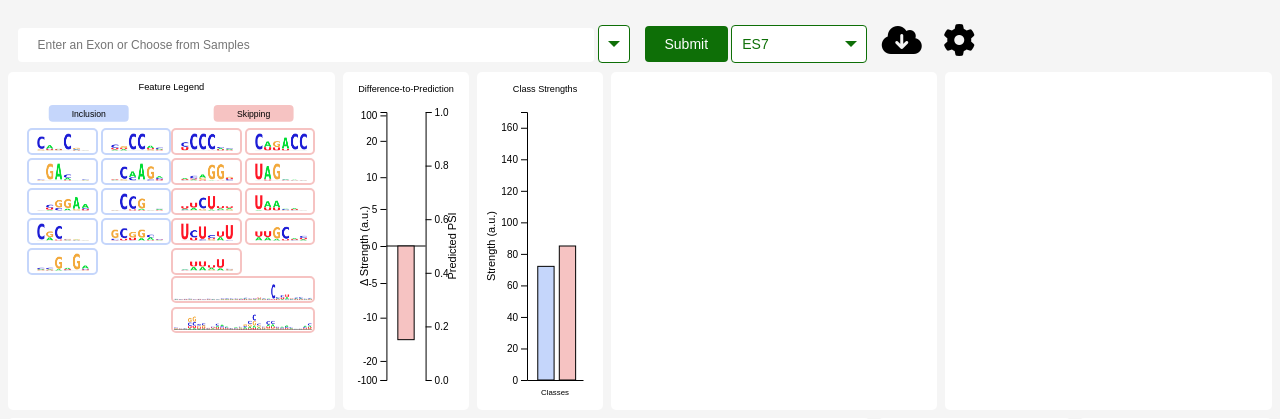
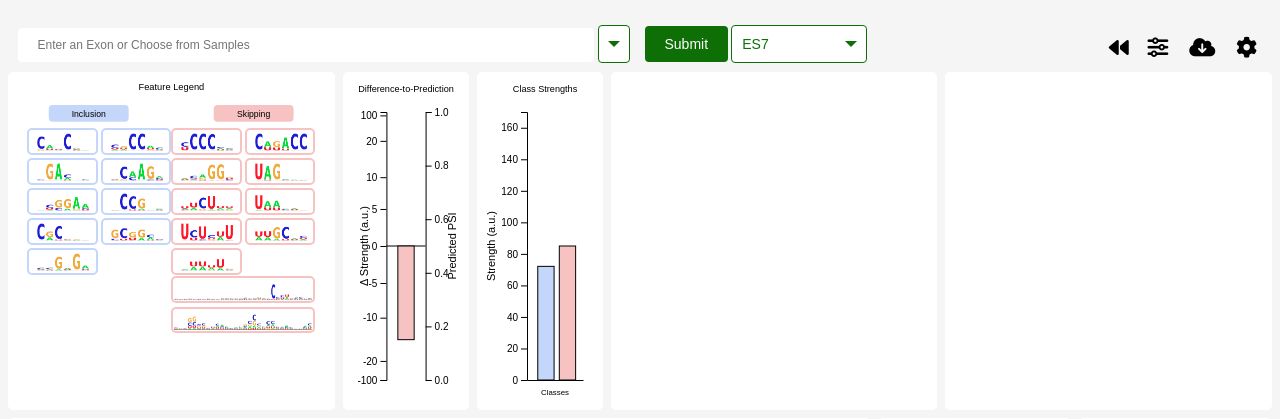
Before and after one commit to Liao-Group/interface-demo, a Flask app: page / in a window 1280 px wide. Shown: the top 419 px of the page. Run offline with Flask 3, Linux system fonts and the light colour scheme; some libraries are stand-ins or nearby versions.

Commit message:
feature legend glitches fixed and setting buttons reorganized

```diff
--- a/src/static/dropdowns.css
+++ b/src/static/dropdowns.css
@@ -1,3 +1,152 @@
+/* Top Right Container */
+.top-right-container {
+  position: absolute;
+  top: 30px;
+  right: 15px;
+  display: flex;
+  gap: 5px;
+  z-index: 1000;
+}
+
+/* Rewind Button */
+/* .rewindButton {
+  font-size: 20px;
+  color: #333;
+  background-color: transparent;
+  border: none;
+  cursor: pointer;
+  text-align: center;
+  padding: 0.2rem;
+  display: flex;
+  align-items: center;
+} */
+
+/* Download Dropdown */
+.dropdown-download {
+  position: relative;
+  padding: 0.2700rem 0.3rem;
+  display: flex;
+}
+
+.dropbtn-download {
+  background: none;
+  border: none;
+  cursor: pointer;
+  font-size: 0.65rem;
+  padding: 0.2rem;
+  display: flex;
+  align-items: center; /* Ensure icons are vertically centered */
+}
+
+.dropdown-content-download {
+  display: none;
+  text-align: center;
+  position: absolute;
+  top: 100%;
+  right: 0;
+  background-color: #f9f9f9;
+  min-width: 12.5rem;
+  box-shadow: 0 0.5rem 1rem rgba(0, 0, 0, 0.2);
+  z-index: 1;
+  padding: 0.75rem 1rem;
+  border-radius: 0.625rem;
+}
+
+.dropdown-content-download a {
+  color: black;
+  padding: 0.75rem 1rem;
+  text-decoration: none;
+  display: block;
+  font-size: 12px;
+}
+
+/* Settings Dropdown */
+.dropdown {
+  position: relative;
+  padding: 0.2700rem 0.3rem;
+  display: flex;
+}
+
+.dropbtn {
+  background: none;
+  border: none;
+  cursor: pointer;
+  font-size: 0.65rem;
+  padding: 0.2rem;
+  display: flex;
+  align-items: center; /* Ensure icons are vertically centered */
+}
+
+.dropdown-content {
+  display: none;
+  text-align: center;
+  position: absolute;
+  top: 100%;
+  right: 0;
+  background-color: #f9f9f9;
+  min-width: 12.5rem;
+  box-shadow: 0 0.5rem 1rem rgba(0, 0, 0, 0.2);
+  z-index: 1;
+  padding: 0.75rem 1rem;
+  border-radius: 0.625rem;
+}
+
+.dropdown-content a {
+  color: black;
+  padding: 0.75rem 1rem;
+  text-decoration: none;
+  display: block;
+  font-size: 12px;
+}
+
+.divider {
+  border: none;
+  height: 1px;
+  background-color: #ccc;
+  margin: 1.25rem;
+  width: 80%;
+}
+
+/* Adjust Dropdown */
+.dropdown-adjust {
+  position: relative;
+  padding: 0.2700rem 0.3rem;
+  display: flex;
+}
+
+.dropbtn-adjust {
+  background: none;
+  border: none;
+  cursor: pointer;
+  font-size: 0.65rem;
+  padding: 0.2rem;
+  display: flex;
+  align-items: center;
+}
+
+.dropdown-content-adjust {
+  display: none;
+  text-align: center;
+  position: absolute;
+  top: 100%;
+  right: 0;
+  background-color: #f9f9f9;
+  min-width: 12.5rem;
+  box-shadow: 0 0.5rem 1rem rgba(0, 0, 0, 0.2);
+  z-index: 1;
+  padding: 0.75rem 1rem;
+  border-radius: 0.625rem;
+}
+
+.dropdown-content-adjust a {
+  color: black;
+  padding: 0.75rem 1rem;
+  text-decoration: none;
+  display: block;
+  font-size: 12px;
+}
+
+/* Toggle Button */
 .toggleButton {
   width: 2.625rem;
   height: 1.375rem;
@@ -31,127 +180,13 @@
   background-color: #ccc;
 }
 
-
-
-.dropdown {
-    position: relative;
-    /* top: 1rem; */
-    padding: 0.2700rem 0.3rem;
-    right: 1rem;
-    display: flex;
-}
-
-.dropbtn {
+/* Dropdowns and Buttons Styling */
+.dropbtn, .dropbtn-download, .dropbtn-adjust, .rewindButton {
   background: none;
   border: none;
   cursor: pointer;
-    /* padding: 0.625rem; */
-    font-size: 1rem;
+  font-size: 0.65rem;
+  padding: 0.2rem;
+  display: flex;
+  align-items: center; /* Ensure icons are vertically centered */
 }
-
-.dropdown-content {
-    display: none;
-    text-align: center;
-    position: absolute;
-    top: 100%;
-    right: 0;
-    background-color: #f9f9f9;
-    min-width: 12.5rem;
-    box-shadow: 0 0.5rem 1rem rgba(0, 0, 0, 0.2);
-    z-index: 1;
-    padding: 0.75rem 1rem;
-    border-radius: 0.625rem;
-}
-
-.dropdown-content a {
-    color: black;
-    padding: 0.75rem 1rem;
-    text-decoration: none;
-    display: block;
-    font-size: 12;
-}
-
-.divider {
-    border: none;
-    height: 1px;
-    background-color: #ccc;
-    margin: 1.25rem;
-    width: 80%;
-}
-
-.dropdown-download {
-    position: relative;
-    /* top: 1rem; */
-    padding: 0.2700rem 0.3rem;
-    right: 1rem;
-    display: flex;
-}
-
-.dropbtn-download {
-    background: none;
-    border: none;
-    cursor: pointer;
-    /* padding: 0.625rem; */
-    font-size: 1rem;
-}
-
-.dropdown-content-download {
-    display: none;
-    text-align: center;
-    position: absolute;
-    top: 100%;
-    right: 0;
-    background-color: #f9f9f9;
-    min-width: 12.5rem;
-    box-shadow: 0 0.5rem 1rem rgba(0, 0, 0, 0.2);
-    z-index: 1;
-    padding: 0.75rem 1rem;
-    border-radius: 0.625rem;
-}
-
-.dropdown-content-download a {
-    color: black;
-    padding: 0.75rem 1rem;
-    text-decoration: none;
-    display: block;
-    font-size: 12;
-}
-
-
-.dropdown-adjust {
-    position: relative;
-    /* top: 1rem; */
-    padding: 0.2700rem 0.3rem;
-    right: 1rem;
-    display: flex;
-}
-
-.dropbtn-adjust {
-    background: none;
-    border: none;
-    cursor: pointer;
-    /* padding: 0.625rem; */
-    font-size: 1rem;
-}
-
-.dropdown-content-adjust {
-    display: none;
-    text-align: center;
-    position: absolute;
-    top: 100%;
-    right: 0;
-    background-color: #f9f9f9;
-    min-width: 12.5rem;
-    box-shadow: 0 0.5rem 1rem rgba(0, 0, 0, 0.2);
-    z-index: 1;
-    padding: 0.75rem 1rem;
-    border-radius: 0.625rem;
-}
-
-.dropdown-content-adjust a {
-    color: black;
-    padding: 0.75rem 1rem;
-    text-decoration: none;
-    display: block;
-    font-size: 12;
-}
--- a/src/static/events.js
+++ b/src/static/events.js
@@ -113,15 +113,10 @@ document.addEventListener("DOMContentLoaded", async function () {
 
 document.addEventListener("DOMContentLoaded", async function () {
 
-  // // listening to event from the rewind button on the feature legend
-  // document.getElementById("rewindButton1").addEventListener('click', function () {
-  //   resetGraph();
-  // });
-
-  // // listening to event from the rewind b
-  // document.getElementById("rewindButton2").addEventListener('click', function () {
-  //   resetGraph();
-  // });
+  // listening to event from the rewind button on the feature legend
+  document.getElementById("rewindButton1").addEventListener('click', function () {
+    resetGraph();
+  });
 
   // run download fucntion once selected
   document.querySelector('.svg-select button').addEventListener('click', downloadSelectedSVGs);
--- a/src/static/styles.css
+++ b/src/static/styles.css
@@ -314,55 +314,17 @@ input[type="submit"] {
 }
 
 .rewindButton {
+  font-size: 20px;
+  background-color: transparent;
+  border: none;
+  cursor: pointer;
+  text-align: center;
+  padding: 0.2rem;
+  display: flex;
+  align-items: center;
   position: relative;
-  /* top: 8px; */
-  padding: 0.2700rem 0.3rem;
-  top: .15rem;
-  /* right: 10px;
-    padding: 8px 12px; */
-  font-size: 20px;
-  /* Adjust the size of the arrow */
-  color: #333;
-  /* Arrow color */
-  background-color: #f8f9fa;
-  border: 1px solid #ccc;
-  border-radius: 0.25rem;
-  /* Rounded corners like the submit button */
-  cursor: pointer;
-  right: 1rem;
-  display: flex;
-  /* align-items: center;
-    justify-content: center; */
-  /* width: 25px;
-    height: 25px;  */
-  text-align: center;
-}
-
-#btn {
-  position: absolute;
-  bottom: 6px;
-  right: 8px;
-  padding: 8px 12px;
-  font-size: 16px;
-  /* Adjust the size of the arrow */
-  color: #fff;
-  background-color: #007bff;
-  border: none;
-  border-radius: 33%;
-  /* Fully rounded borders to form a circle */
-  cursor: pointer;
-  transition: background-color 0.3s;
-  display: flex;
-  width: 20px;
-  /* Fixed width */
-  height: 20px;
-  /* Fixed height */
-  align-items: center;
-  justify-content: center;
-  text-decoration: none;
-  /* Removes underline if used within <a> tags */
-  outline: none;
-  /* Removes focus outline for a cleaner look */
+  left: -2.5px;
+  top: 0.25px;
 }
 
 #downloadButton:hover {
--- a/src/static/utils.js
+++ b/src/static/utils.js
@@ -95,14 +95,14 @@ function resetHighlight() {
   d3.select('div.feature-legend-container')
     .selectAll('.background')
     .style("fill", "none");
-  d3.select('div.feature-legend-container')
-    .selectAll('svg.feature-svg')
-    .style("border", `2px solid ${lightOther}`)
-    .style("box-shadow", "none");
-  d3.select('div.feature-legend-container')
-    .selectAll('svg.feature-long-svg')
-    .style("border", `2px solid ${lightOther}`)
-    .style("box-shadow", "none");
+  // d3.select('div.feature-legend-container')
+  //   .selectAll('svg.feature-svg')
+  //   .style("border", `2px solid ${lightOther}`)
+  //   .style("box-shadow", "none");
+  // d3.select('div.feature-legend-container')
+  //   .selectAll('svg.feature-long-svg')
+  //   .style("border", `2px solid ${lightOther}`)
+  //   .style("box-shadow", "none");
   d3.select('svg.feature-view-1')
     .selectAll(".bar").attr("fill", d => getFillColor(d));
 
--- a/src/templates/index.html
+++ b/src/templates/index.html
@@ -124,10 +124,13 @@
 
     </div>
 
+  <div class="top-right-container">
 
-    <!-- <button id="rewindButton1" class="rewindButton">&#9198;</button> -->
+    <!-- rewind button -->
+    <button id="rewindButton1" class="rewindButton"><i class="fa fa-backward" aria-hidden="true"></i></button>
 
-    <!-- <div class="dropdown-adjust">
+    <!-- adjust button -->
+    <div class="dropdown-adjust">
       <button class="dropbtn-adjust" onclick="toggleDropdownAdjust()"><i class="fa fa-sliders fa-2x"></i></button>
       <div id="dropdownAdjust" class="dropdown-content-adjust">
         <div class="slider-container">
@@ -145,8 +148,9 @@
           </div>
         </div>
       </div>
-    </div> -->
+    </div>
 
+    <!-- download button -->
     <div class="dropdown-download">
       <button class="dropbtn-download" onclick="toggleDropdownDownload()"><i
           class="fa fa-cloud-download fa-2x"></i></button>
@@ -163,6 +167,7 @@
         </div>
       </div>
     </div>
+
     <!--setting dropdown -->
     <div class="dropdown">
       <button class="dropbtn" onclick="toggleDropdown()"><i class="fa fa-cog fa-2x"></i></button>
@@ -179,7 +184,8 @@
         </button>
       </div>
     </div>
-  </div>
+
+</div>
 
   </div>
 
```
Lines whose indentation alone changed are shown as unchanged.
